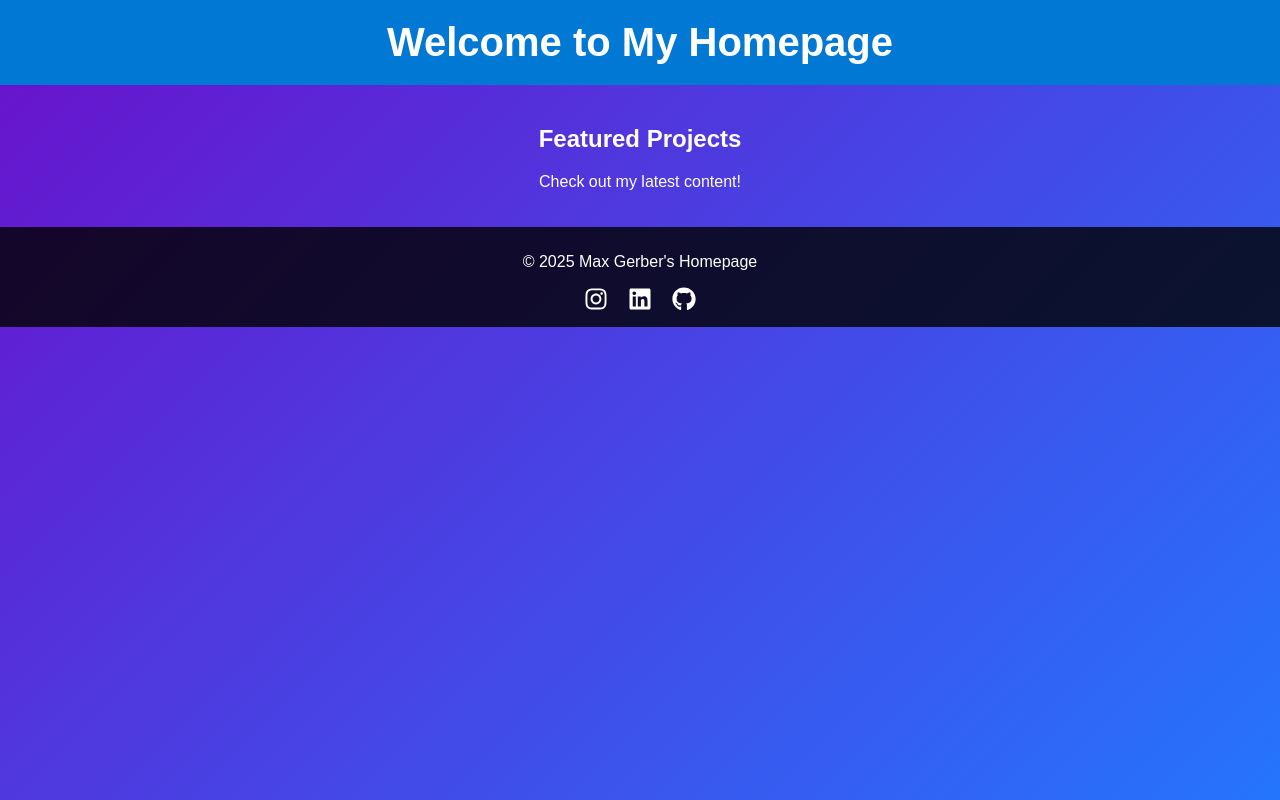
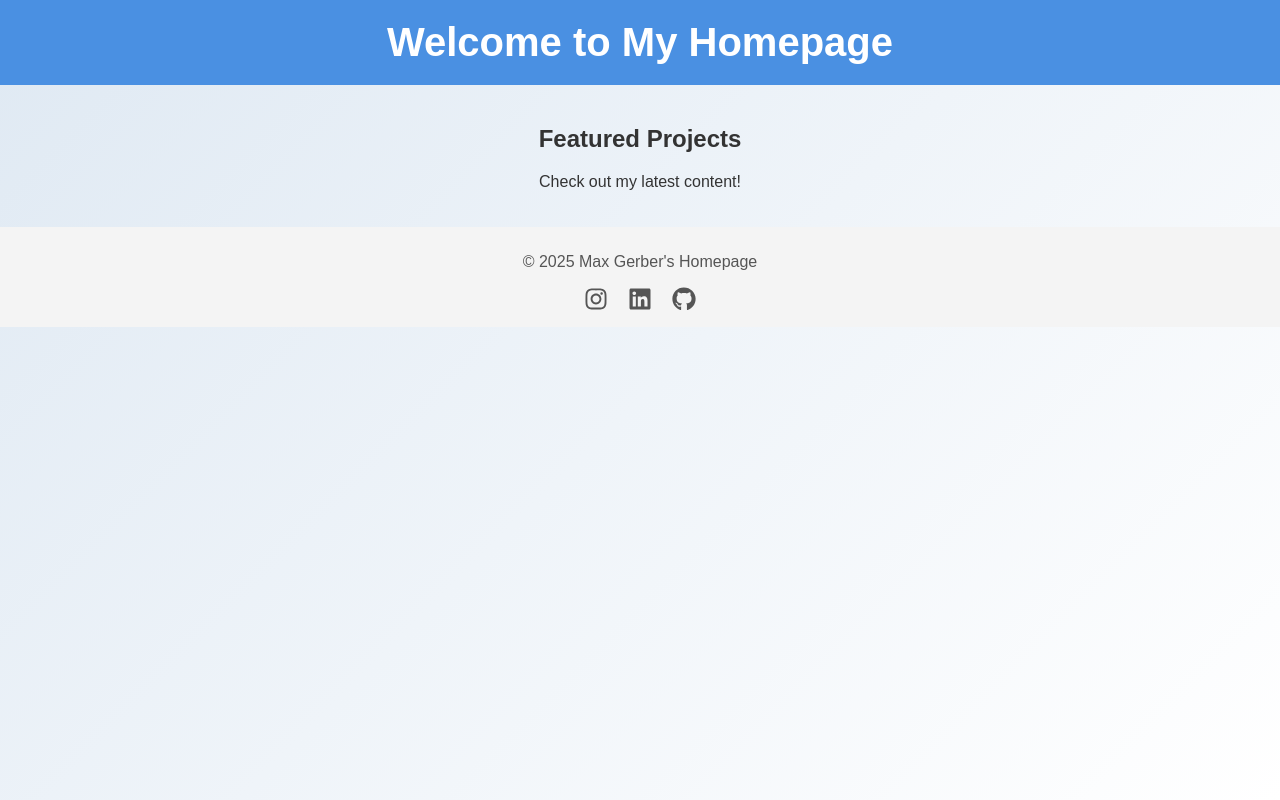
Before and after one commit to MaxGer99/my-homepage, a React (Create React App) app in the folder my-homepage/: page / in a window 1280 px wide. Built offline with nearby package versions, Linux system fonts and the light colour scheme.

Commit message:
Color returned

```diff
--- a/my-homepage/src/styles.css
+++ b/my-homepage/src/styles.css
@@ -1,12 +1,12 @@
 body {
     margin: 0;
     font-family: 'Arial', sans-serif;
-    background: linear-gradient(135deg, #6a11cb, #2575fc);
-    color: white;
+    background: linear-gradient(135deg, #dfe9f3, #ffffff);
+    color: #333;
 }
 
 header {
-    background: #0078d4;
+    background: #4a90e2;
     color: #fff;
     padding: 20px 0;
     text-align: center;
@@ -57,23 +57,24 @@ main {
 .video-section video {
     width: 100%;
     max-width: 600px;
-    border: 2px solid #0078d4;
+    border: 2px solid #4a90e2;
+    border-radius: 8px;
 }
 
 footer {
-    background-color: rgba(0, 0, 0, 0.8);
+    background-color: #f4f4f4;
     padding: 10px;
     text-align: center;
-    color: white;
+    color: #555;
 }
 
 footer .social-icons a {
     margin: 0 10px;
-    color: white;
+    color: #555;
     font-size: 1.5rem;
     text-decoration: none;
 }
 
 footer .social-icons a:hover {
-    color: #61dafb;
+    color: #4a90e2;
 }
```
